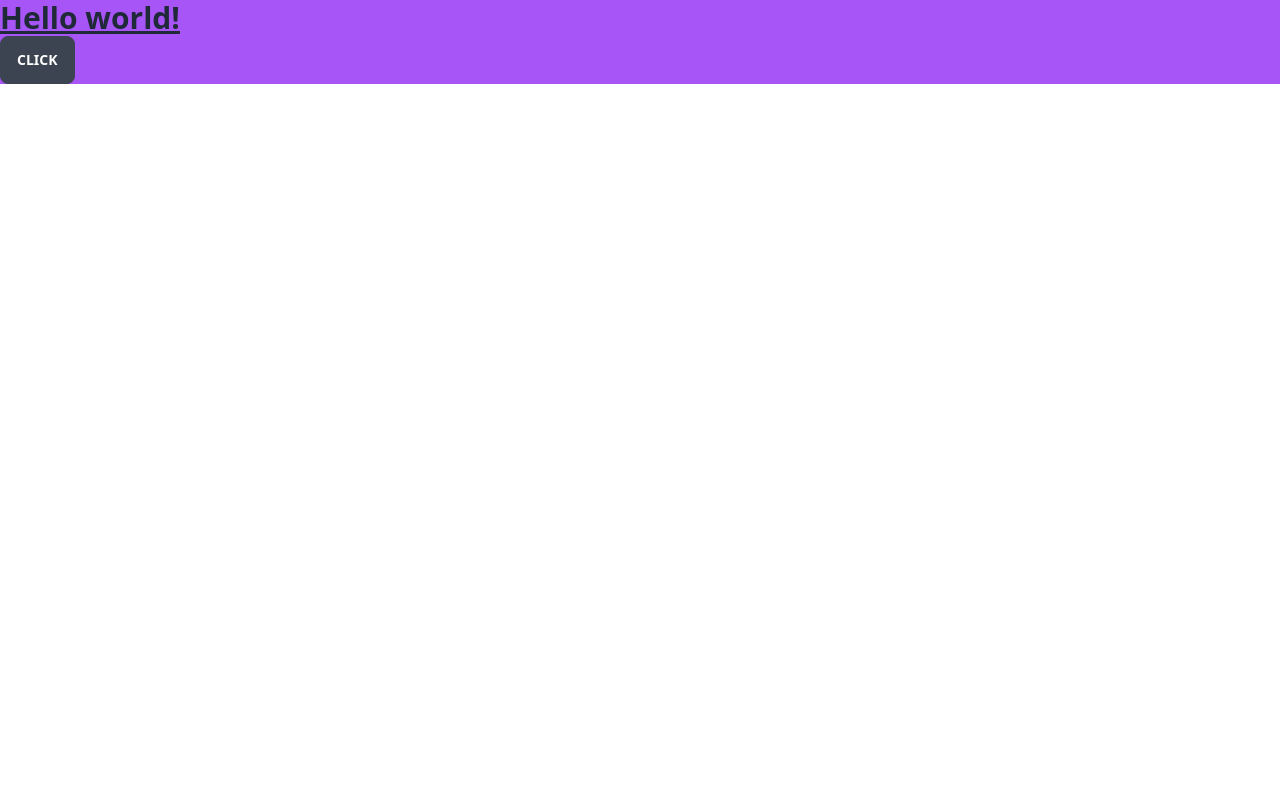
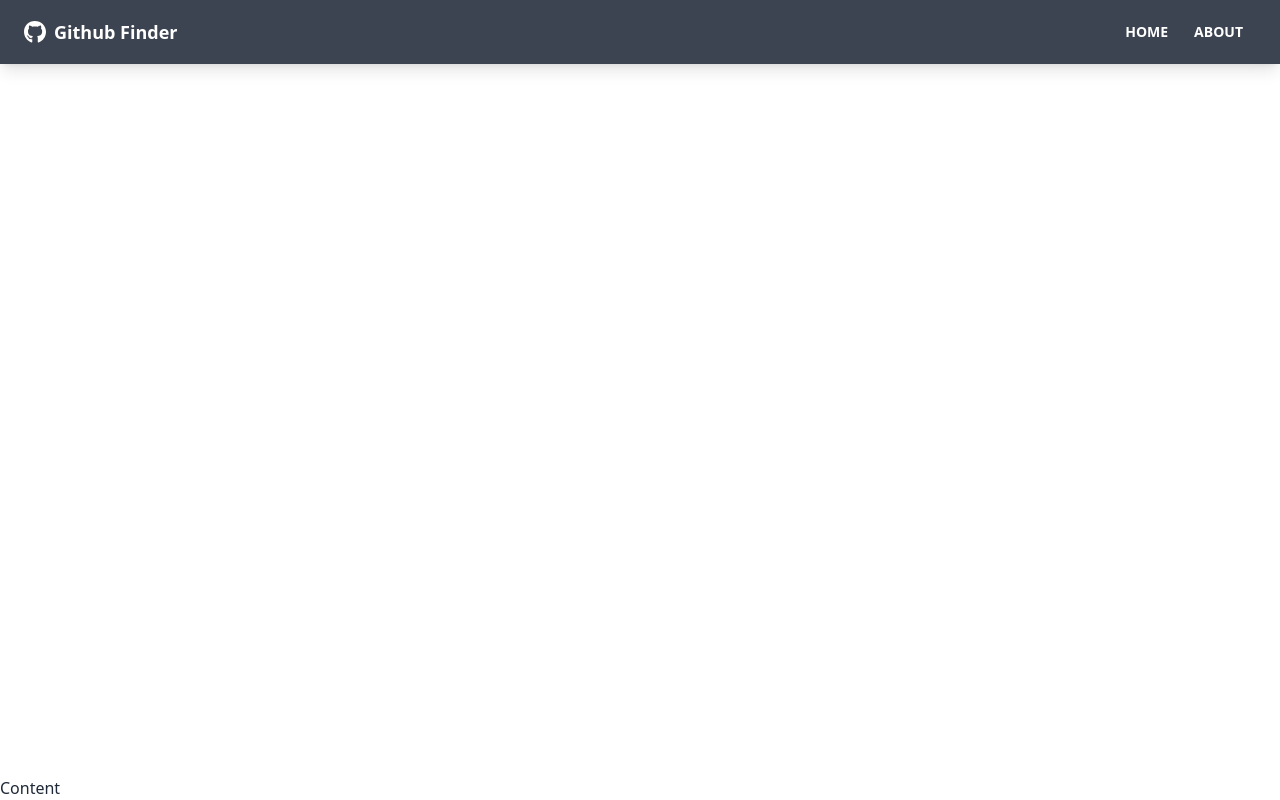
Before and after one commit to David-mwendwa/github-finder, a React (Create React App) app: page / in a window 1280 px wide. Built offline with nearby package versions, Linux system fonts and the light colour scheme.

Commit message:
create navbaar component

```diff
--- a/package.json
+++ b/package.json
@@ -9,6 +9,8 @@
     "daisyui": "^1.25.4",
     "react": "^17.0.2",
     "react-dom": "^17.0.2",
+    "react-icons": "^4.3.1",
+    "react-router-dom": "^6.2.1",
     "react-scripts": "5.0.0",
     "web-vitals": "^2.1.4"
   },
--- a/src/App.js
+++ b/src/App.js
@@ -1,11 +1,16 @@
+import {BrowserRouter as Router, Route} from 'react-router-dom'
+import Navbar from './components/layout/Navbar';
+
 function App() {
   return (
-    <div className="bg-purple-500">
-      <h1 className="text-3xl font-bold underline">
-        Hello world!
-      </h1>
-      <button className='btn'>Click</button>
-    </div>
+    <Router>
+      <div className='flex flex-col justify-between h-screen'>
+        <Navbar />
+        <main>
+          Content
+        </main>
+      </div>
+    </Router>
   );
 }
 
--- /dev/null
+++ b/src/components/layout/Navbar.jsx
@@ -0,0 +1,37 @@
+import {FaGithub} from 'react-icons/fa'
+import {Link} from 'react-router-dom';
+import PropTypes from 'prop-types'
+
+
+function Navbar({title}) {
+  return (
+    <nav className='navbar mb-12 shadow-lg bg-neutral text-neutral-content'>
+      <div className='container mx-auto'>
+        <div className='flex-none px-2 mx-2'>
+          <FaGithub className='inline pr-2 text-3xl'/>
+          <Link to='/' className='text-lg font-bold align-middle'>{title}</Link>
+        </div>
+        <div className='flex-1 px-2 mx-2'>
+          <div className='flex justify-end'>
+            <Link to='/' className="btn btn-ghost btn-sm rounded-btn">
+              Home
+            </Link>
+            <Link to='/about' className="btn btn-ghost btn-sm rounded-btn">
+              About
+            </Link>
+          </div>
+        </div>
+      </div>
+    </nav>
+  )
+}
+
+Navbar.defaultProps = {
+  title: 'Github Finder'
+}
+
+Navbar.propTypes = {
+  title: PropTypes.string
+}
+
+export default Navbar
```
Also changed, not shown: 1 other file (tests, documents, lock files or other folders).
